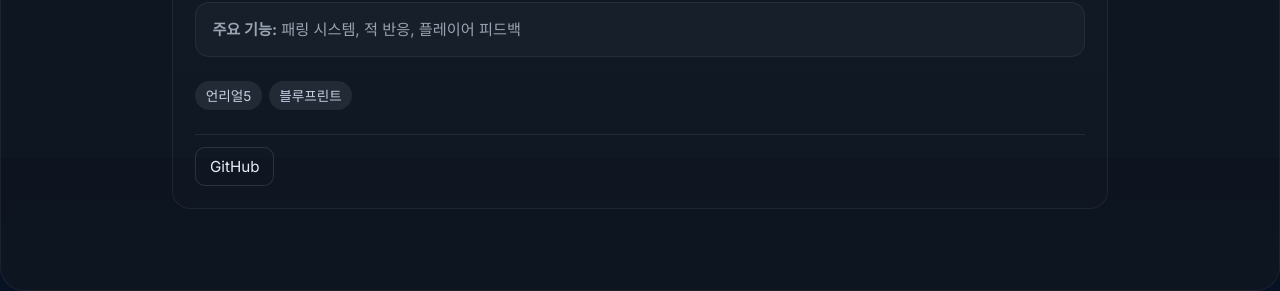
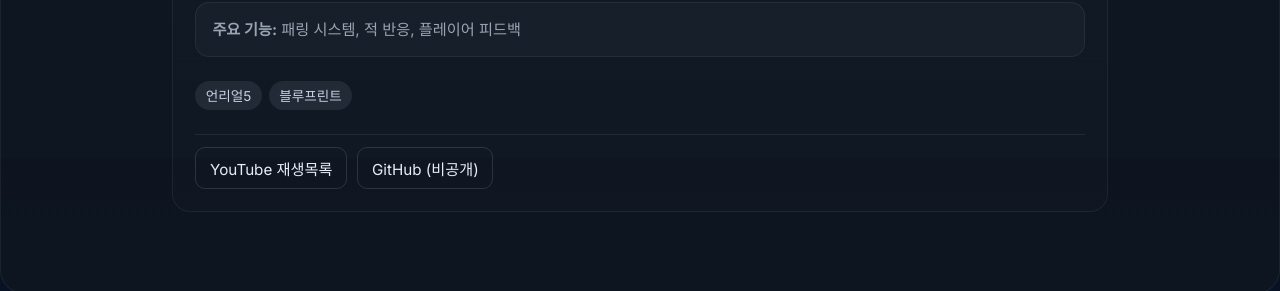
Before and after one commit to Empty465/Dev_Portfolio, a plain HTML site: page index.html in a window 1280 px wide. Shown: the part 3042-3333 px from the top of the page. Drawn offline with Linux system fonts and the light colour scheme.

Commit message:
DoomlikeParryGame 링크를 유튜브 재생목록으로 대체 (깃허브 리포지터리가 비공개가 됨에 따라)

```diff
--- a/index.html
+++ b/index.html
@@ -153,7 +153,7 @@
             <h4>개발중</h4>
             <div class="project-row">
               <article class="project-card animate-on-scroll">
-                <a class="project-card-link" href="https://github.com/Empty465/DoomlikeParryGame" target="_blank" rel="noreferrer">
+                <a class="project-card-link" href="https://youtube.com/playlist?list=PL3qbn6wd954SrAEf59pZT3TrwTrVyKIwL&amp;si=Q2rUUZ8xZV0y0wiT" target="_blank" rel="noreferrer">
                     <div class="project-media alt dpg"><img src="./Image/dpg_image.png" alt="Doomlike Parry Game prototype screenshot"></div>
                   <h4>Doomlike Parry Game (가제)</h4>
                 </a>
@@ -164,7 +164,8 @@
                 <div class="project-meta">
                   <div class="tech-list"><span class="tag">언리얼5</span><span class="tag">블루프린트</span></div>
                   <div class="project-links">
-                    <a class="btn ghost" href="https://github.com/Empty465/DoomlikeParryGame" target="_blank" rel="noreferrer">GitHub</a>
+                    <a class="btn ghost" href="https://youtube.com/playlist?list=PL3qbn6wd954SrAEf59pZT3TrwTrVyKIwL&amp;si=Q2rUUZ8xZV0y0wiT" target="_blank" rel="noreferrer">YouTube 재생목록</a>
+                    <a class="btn ghost" href="https://github.com/Empty465/DoomlikeParryGame" target="_blank" rel="noreferrer">GitHub (비공개)</a>
                   </div>
                 </div>
               </article>
```
